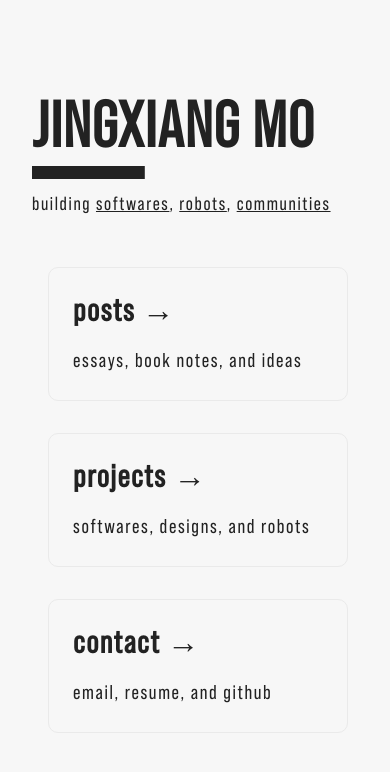
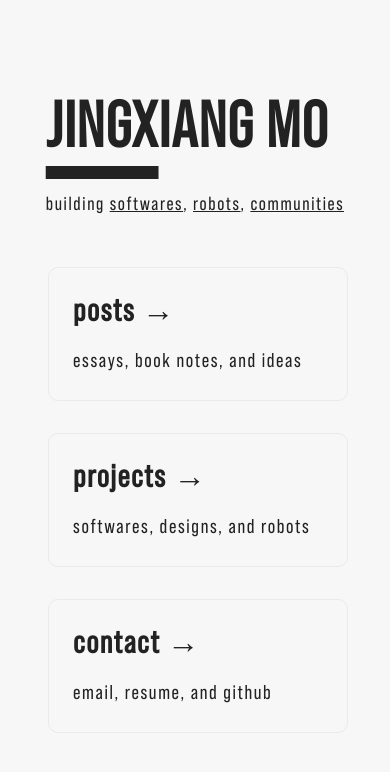
Before and after one commit to jingxiangmo/website, a Next.js app: page / in a window 390 px wide. Shown: the top 772 px of the page. Built offline with nearby package versions, Linux system fonts and the light colour scheme.

Commit message:
added netlify cli

```diff
--- a/styles/Home.module.scss
+++ b/styles/Home.module.scss
@@ -119,8 +119,15 @@ to { width: 100% }
 
 // Responsive Design
 @media (max-width: 600px) {
+  .main {
+    width: 100%;
+    flex-direction: column;
+  }
+
   .heading{
-    width: 100%;
+    max-width: 500px;
+    display: flex;
+    flex-direction: column;
   }
 
   .title {
@@ -129,11 +136,6 @@ to { width: 100% }
 
   .description{
     font-size: 1.19rem;
-  }
-
-  .main {
-    width: 100%;
-    flex-direction: column;
   }
 
   .grid {
```
Also changed, not shown: 1 other file (tests, documents, lock files or other folders).
